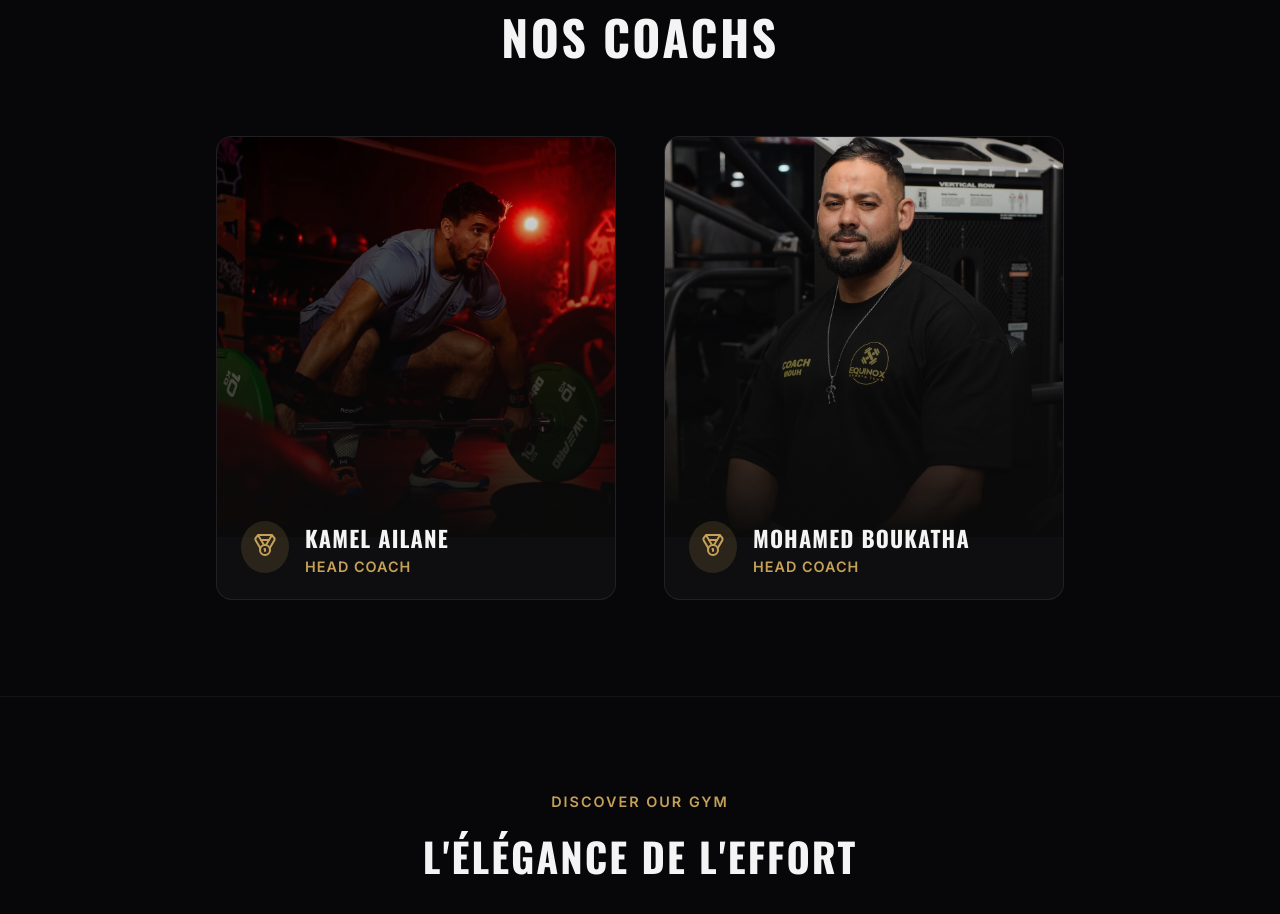
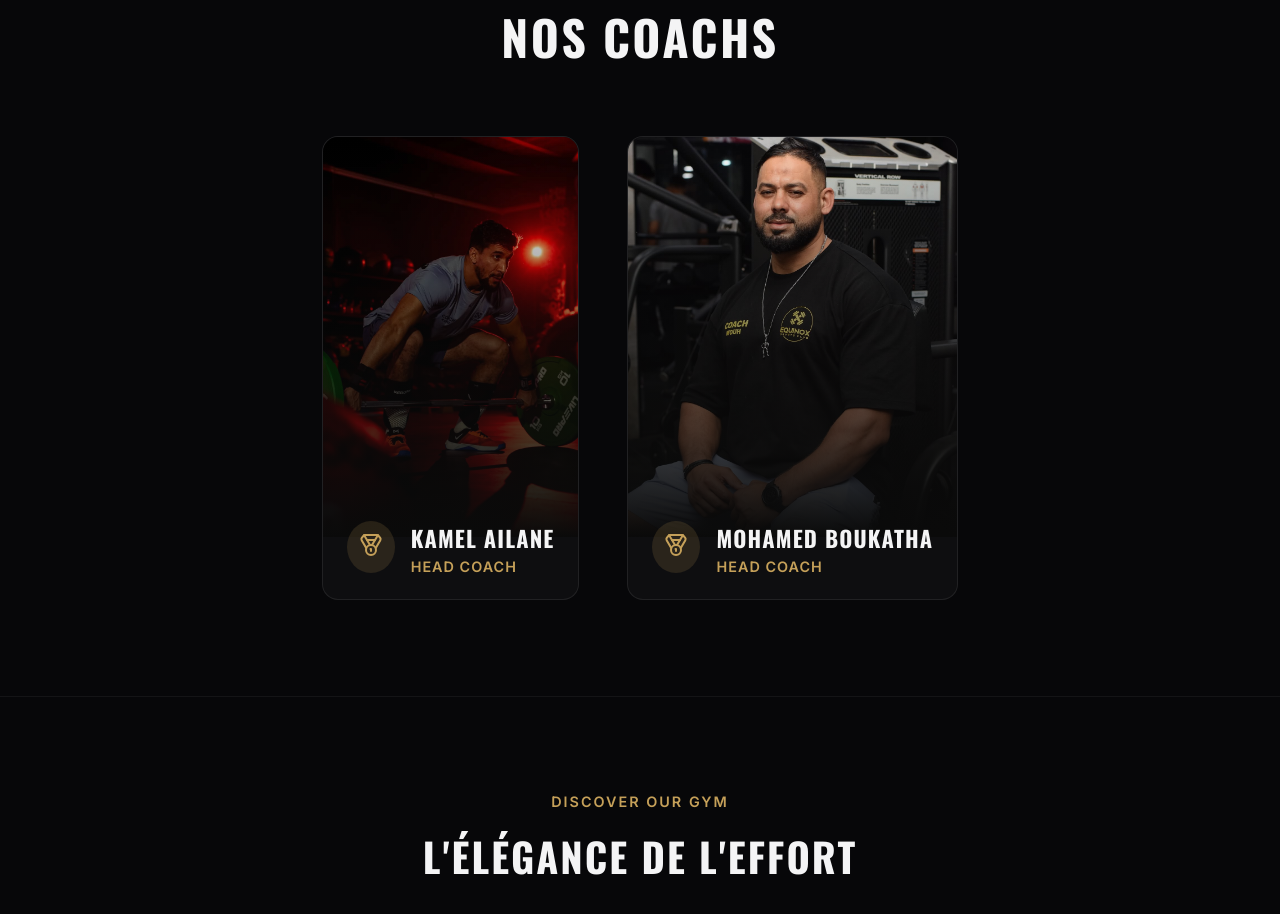
Before and after one commit to doudou361/anti-equinox, a React (Vite) app: page / in a window 1280 px wide. Shown: the part 3060-3974 px from the top of the page. Built offline with nearby package versions, Linux system fonts and the light colour scheme.

Commit message:
Update Coach card animations to separate sides

```diff
--- a/src/components/TeamSection.jsx
+++ b/src/components/TeamSection.jsx
@@ -85,12 +85,13 @@ const TeamSection = () => {
         </motion.div>
 
         {/* Coaches */}
+        <div style={{ display: 'flex', flexWrap: 'wrap', gap: '3rem', justifyContent: 'center' }}>
+
           <motion.div
             initial={{ opacity: 0, x: -300, skewX: -15 }}
             whileInView={{ opacity: 1, x: 0, skewX: 0 }}
             viewport={{ once: true, margin: "-100px" }}
-          transition={{ duration: 5, type: "spring", bounce: 0.4, delay: 0.2 }}
-          style={{ display: 'flex', flexWrap: 'wrap', gap: '3rem', justifyContent: 'center' }}
+            transition={{ duration: 0.9, type: "spring", bounce: 0.4, delay: 0.2 }}
           >
             <CoachCard
               name="Kamel Ailane"
@@ -99,6 +100,14 @@ const TeamSection = () => {
               icon={Medal}
               iconColor="#C5A059"
             />
+          </motion.div>
+
+          <motion.div
+            initial={{ opacity: 0, x: 300, skewX: 15 }}
+            whileInView={{ opacity: 1, x: 0, skewX: 0 }}
+            viewport={{ once: true, margin: "-100px" }}
+            transition={{ duration: 0.9, type: "spring", bounce: 0.4, delay: 0.3 }}
+          >
             <CoachCard
               name="Mohamed Boukatha"
               role="Head Coach"
@@ -110,6 +119,8 @@ const TeamSection = () => {
           </motion.div>
 
         </div>
+
+      </div>
     </section>
   );
 };
```
Lines whose indentation alone changed are shown as unchanged.
